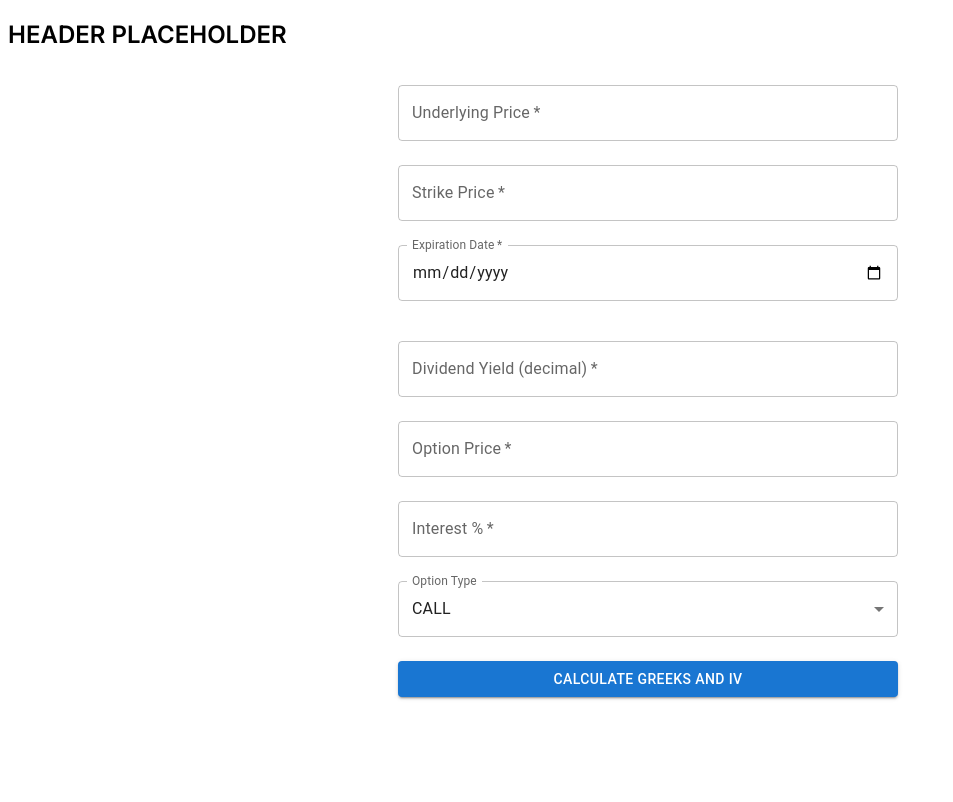
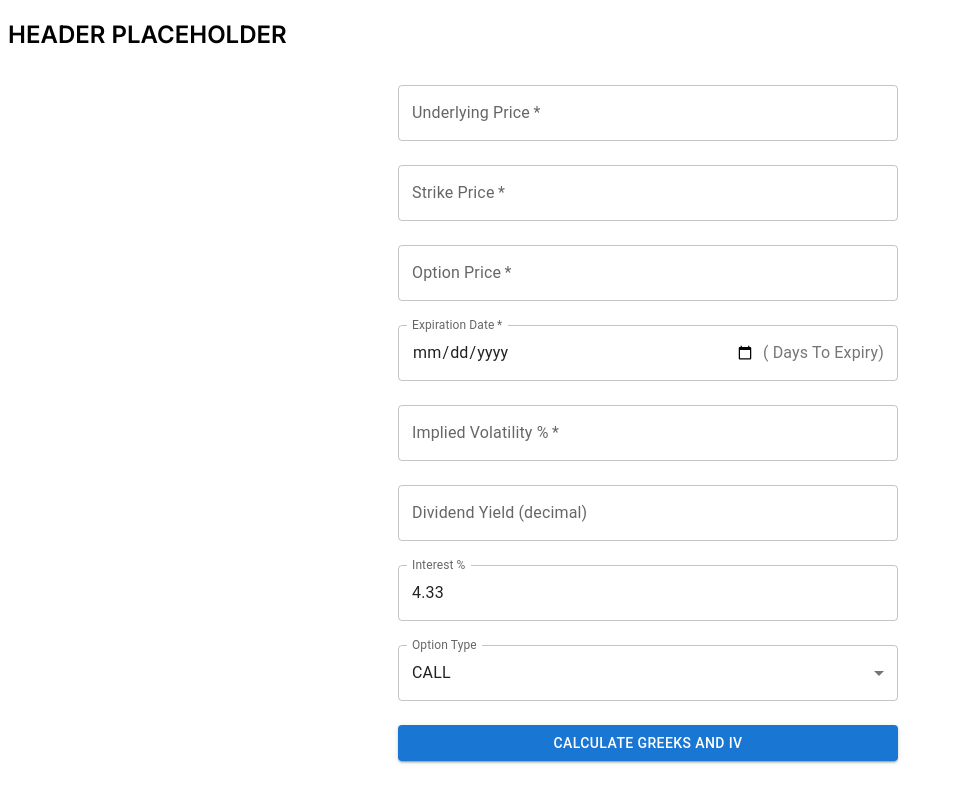
Before and after one commit to lironbm7/THETAcademy, a React (Create React App) app: page / in a window 1280 px wide. Shown: the top 802 px of the page, without its empty margins (0-953 px from the left). Built offline with nearby package versions, Linux system fonts and the light colour scheme; no server answers.

Commit message:
calculate greeks, form finished

```diff
--- a/package.json
+++ b/package.json
@@ -12,6 +12,7 @@
     "@testing-library/user-event": "^13.5.0",
     "axios": "^1.3.3",
     "dotenv": "^16.0.3",
+    "greeks": "^1.0.0",
     "react": "^18.2.0",
     "react-dom": "^18.2.0",
     "react-router-dom": "^6.8.1",
--- a/public/index.html
+++ b/public/index.html
@@ -9,11 +9,8 @@
       name="description"
       content="Web site created using create-react-app"
     />
-    <link rel="apple-touch-icon" href="%PUBLIC_URL%/logo192.png" />
 
-    <link rel="manifest" href="%PUBLIC_URL%/manifest.json" />
-
-    <title>React App</title>
+    <title>Theta Academy | Options</title>
   </head>
   <body>
     <noscript>You need to enable JavaScript to run this app.</noscript>
--- /dev/null
+++ b/src/NumberInput.js
@@ -0,0 +1,21 @@
+// When scrolling, "number" type fields in the form change their value when highlighted and mouseover.
+// This component's purpose is to prevent this from happening, constructing "number" fields as <NumberInput />
+
+import React from "react";
+import { TextField } from '@mui/material';
+
+const NumberInput = (props) => {
+  const handleWheel = (e) => {
+    e.target.blur();
+  };
+
+  return (
+    <TextField
+      {...props}
+      type="number"
+      onWheel={handleWheel}
+    />
+  );
+};
+
+export default NumberInput;
--- a/src/PricingForm.js
+++ b/src/PricingForm.js
@@ -1,23 +1,28 @@
 import React, { useState, useEffect } from 'react';
+import NumberInput from './NumberInput';
+import greeks from 'greeks';
 import {
   TextField,
-  Typography,
   FormControl,
   InputLabel,
   Select,
   MenuItem,
-  Button,
+  InputAdornment,
+  Button
 } from '@mui/material';
 
+const last_known_rate = 4.33;
+
 const OptionPricingForm = () => {
-  const [riskFreeRate, setRiskFreeRate] = useState('');
-  const [underlyingPrice, setUnderlyingPrice] = useState('');
-  const [strikePrice, setStrikePrice] = useState('');
-  const [expirationDate, setExpirationDate] = useState('');
-  const [timeToExpiration, setTimeToExpiration] = useState('');
-  const [dividendYield, setDividendYield] = useState('');
-  const [optionPrice, setOptionPrice] = useState('');
-  const [optionType, setOptionType] = useState('call');
+  let [riskFreeRate, setRiskFreeRate] = useState('');
+  let [underlyingPrice, setUnderlyingPrice] = useState('');
+  let [strikePrice, setStrikePrice] = useState('');
+  let [expirationDate, setExpirationDate] = useState('');
+  let [timeToExpiration, setTimeToExpiration] = useState('');
+  let [dividendYield, setDividendYield] = useState('');
+  let [optionPrice, setOptionPrice] = useState('');
+  let [optionType, setOptionType] = useState('call');
+  let [impliedVolatility, setImpliedVolatility] = useState('');
 
   const handleUnderlyingPriceChange = (event) => {
     setUnderlyingPrice(event.target.value);
@@ -48,10 +53,13 @@ const OptionPricingForm = () => {
     setOptionType(event.target.value);
   };
 
-  const handleSubmit = (event) => {
-    event.preventDefault();
-    // Create function that calculates Greeks and IV here
-  };
+  const handleRiskFreeRateChange = (event) => {
+    setRiskFreeRate(event.target.value);
+  }
+
+  const handleImpliedVolatilityChange = (event) => {
+    setImpliedVolatility(event.target.value);
+  }
 
   const getCurrentDate = () => {
     const today = new Date();
@@ -70,60 +78,42 @@ const OptionPricingForm = () => {
         setRiskFreeRate(rate);
       })
       .catch(error => {
-        setRiskFreeRate('');
+        setRiskFreeRate(last_known_rate);
       });
   }, []);
 
-  const handleRiskFreeRateChange = (event) => {
-    setRiskFreeRate(event.target.value);
+
+  function handleSubmit(event) {
+    event.preventDefault();
+
+    // handling empty fields
+    if(!dividendYield) { dividendYield = 0 }
+    if(!riskFreeRate) { riskFreeRate = last_known_rate }
+
+    console.log(greeks.bs.blackScholes(underlyingPrice, strikePrice, timeToExpiration/365, impliedVolatility/100, riskFreeRate, optionType).toFixed(4))
+    console.log("DELTA:", greeks.getDelta(underlyingPrice, strikePrice, timeToExpiration/365, impliedVolatility/100, riskFreeRate/100, optionType).toFixed(4));
   }
 
   return (
   <form onSubmit={handleSubmit}>
     <div style={{ display: 'flex', flexDirection: 'column', maxWidth: '500px', margin: 'auto' }}>
-      <TextField
+      <NumberInput
         label="Underlying Price"
-        type="number"
         value={underlyingPrice}
         onChange={handleUnderlyingPriceChange}
         variant="outlined"
         margin="normal"
         required
       />
-      <TextField
+      <NumberInput
         label="Strike Price"
-        type="number"
         value={strikePrice}
         onChange={handleStrikePriceChange}
         variant="outlined"
         margin="normal"
         required
       />
-      <TextField
-        label="Expiration Date"
-        type="date"
-        value={expirationDate}
-        min={getCurrentDate()}
-        onChange={handleExpirationDateChange}
-        variant="outlined"
-        margin="normal"
-        required
-        InputLabelProps={{ shrink: true }}
-      />
-      <Typography variant="body2" color="textSecondary" style={{ marginBottom: '16px' }}>
-        {timeToExpiration}
-      </Typography>
-      <TextField
-        label="Dividend Yield (decimal)"
-        type="number"
-        step="0.01"
-        value={dividendYield}
-        onChange={handleDividendYieldChange}
-        variant="outlined"
-        margin="normal"
-        required
-      />
-      <TextField
+      <NumberInput
         label="Option Price"
         type="number"
         value={optionPrice}
@@ -133,6 +123,43 @@ const OptionPricingForm = () => {
         required
       />
       <TextField
+        label="Expiration Date"
+        type="date"
+        value={expirationDate}
+        min={new Date(getCurrentDate())}
+        onChange={handleExpirationDateChange}
+        variant="outlined"
+        margin="normal"
+        required
+        InputLabelProps={{ shrink: true }}
+        InputProps={{
+          endAdornment: (
+            <InputAdornment position="end">
+              ({timeToExpiration} Days To Expiry)
+            </InputAdornment>
+          ),
+        }}
+      />
+      <NumberInput
+        label="Implied Volatility %"
+        type="number"
+        id="impliedVolatility"
+        value={impliedVolatility}
+        onChange={handleImpliedVolatilityChange}
+        variant="outlined"
+        margin="normal"
+        required
+      />
+      <NumberInput
+        label="Dividend Yield (decimal)"
+        type="number"
+        step="0.01"
+        value={dividendYield}
+        onChange={handleDividendYieldChange}
+        variant="outlined"
+        margin="normal"
+      />
+      <NumberInput
         label="Interest %"
         type="number"
         id="riskFreeRate"
@@ -140,7 +167,6 @@ const OptionPricingForm = () => {
         onChange={handleRiskFreeRateChange}
         variant="outlined"
         margin="normal"
-        required
       />
       <FormControl variant="outlined" margin="normal">
         <InputLabel id="option-type-label">Option Type</InputLabel>
--- a/src/index.css
+++ b/src/index.css
@@ -5,3 +5,9 @@ html, body, #root, .app, .content {
   width: 100%;
   font-family: 'Inter', sans-serif;
 }
+
+input[type=number]::-webkit-inner-spin-button,
+input[type=number]::-webkit-outer-spin-button {
+  -webkit-appearance: none;
+  margin: 0;
+}
```
Also changed, not shown: 1 other file (tests, documents, lock files or other folders).
